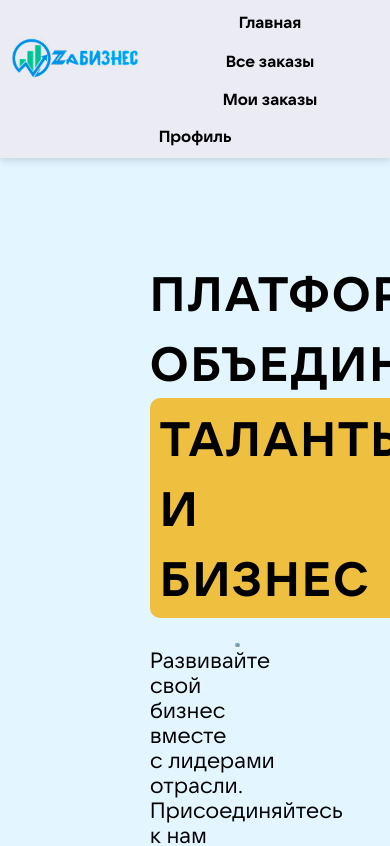
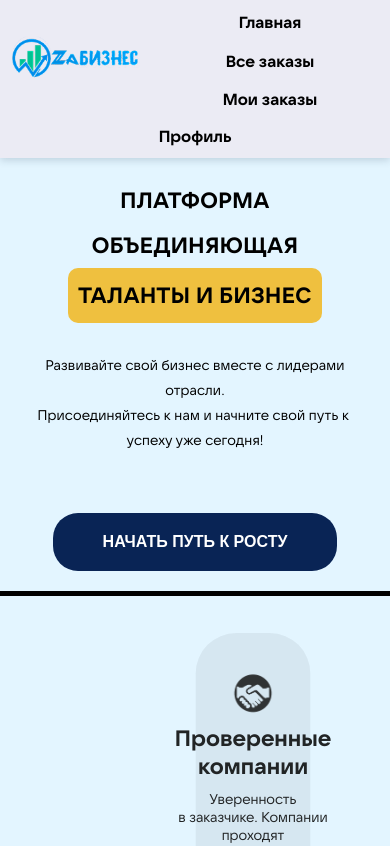
Before and after one commit to Veterjaike/B2B-Printgrad, a React (Vite) app: page / in a window 390 px wide. Shown: the top 846 px of the page. Built offline with nearby package versions, Linux system fonts and the light colour scheme.

Commit message:
Update MainService.css

```diff
--- a/src/components/home/MainService.css
+++ b/src/components/home/MainService.css
@@ -24,7 +24,7 @@
 .main-content__left-heading {
     font-weight: 700;
     text-align: left;
-    font-size: 3rem;
+    font-size: 46px;
     margin: 0 0 30px 0;
     padding: 0;
     text-transform: uppercase;
@@ -103,3 +103,72 @@
     cursor: pointer;
     transform: scale(1.05);
 }
+
+@media (max-width: 1450px) {
+    .main-content__left-heading {
+        font-size: 36px;
+    }
+
+    .main-content__left-text {
+        font-size: 18px;
+    }
+}
+
+@media (max-width: 1270px) {
+    .main-content__left-heading {
+        font-size: 32px;
+    }
+
+    .main-content__left-text {
+        font-size: 16px;
+    }
+}
+
+
+@media (max-width: 1100px) {
+    .main-content__left-heading {
+        font-size: 1.5rem;
+        letter-spacing: 0.02em;
+        line-height: 45px;
+    }
+
+    .main-content__left-text {
+        font-size: 16px;
+    }
+
+}
+
+@media (max-width: 890px) {
+    .main-content__left-heading {
+        text-align: center;
+        font-size: 22px;
+        letter-spacing: 0.02em;
+        line-height: 45px;
+    }
+
+    .main-content__left-text {
+        font-size: 14px;
+        text-align: center;
+    }
+
+    .main-content__right {
+        display: none;
+    }
+
+    .main-content__wrapper {
+        justify-content: center;
+    }
+
+    .main-content__link {
+        font-size: 16px;
+    }
+
+    .main-content {
+        padding: 20px 20px;
+    }
+
+    .main-content__left {
+        width: 100%;
+    }
+
+}
```
